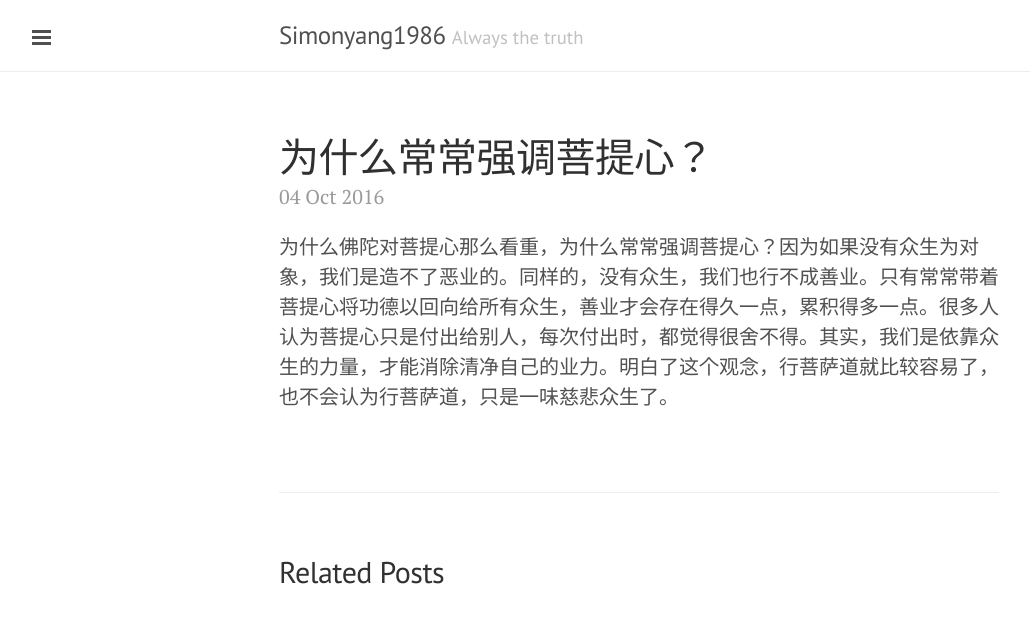
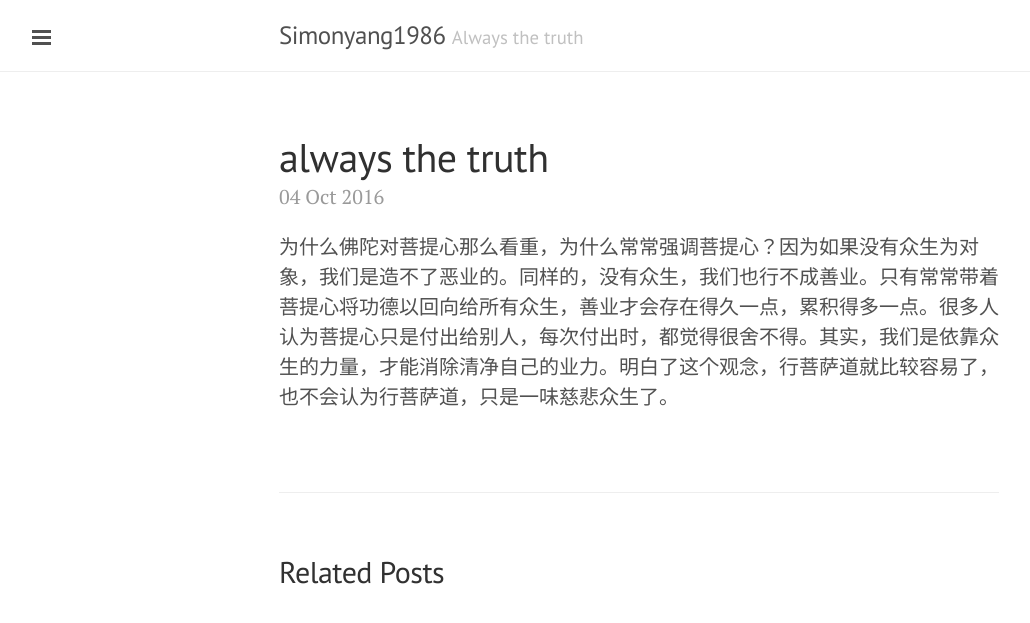
Before and after one commit to Simonyang1986/Simonyang1986.github.io, a Jekyll site: the page built from _posts/2016-10-04-.markdown, in a window 1280 px wide. Shown: the top 623 px of the page, without its empty margins (1-1031 px from the left). Built offline with Jekyll 4.4.1, drawn with Linux system fonts in a browser that asks for light colours.

```diff
--- a/_posts/2016-10-04-.markdown
+++ b/_posts/2016-10-04-.markdown
@@ -1,6 +1,6 @@
 ---
 published: true
-title: 为什么常常强调菩提心？
+title: always the truth
 layout: post
 ---
 为什么佛陀对菩提心那么看重，为什么常常强调菩提心？因为如果没有众生为对象，我们是造不了恶业的。同样的，没有众生，我们也行不成善业。只有常常带着菩提心将功德以回向给所有众生，善业才会存在得久一点，累积得多一点。很多人认为菩提心只是付出给别人，每次付出时，都觉得很舍不得。其实，我们是依靠众生的力量，才能消除清净自己的业力。明白了这个观念，行菩萨道就比较容易了，也不会认为行菩萨道，只是一味慈悲众生了。
```
